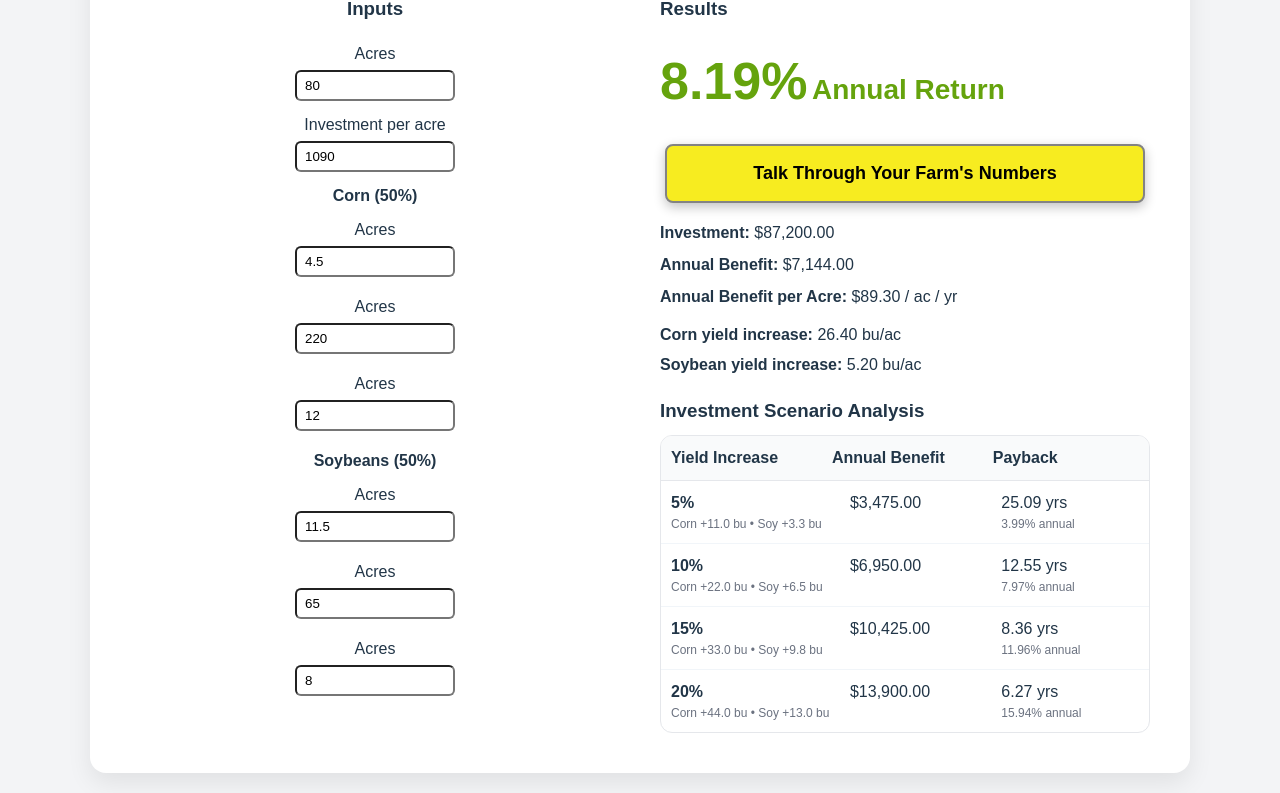
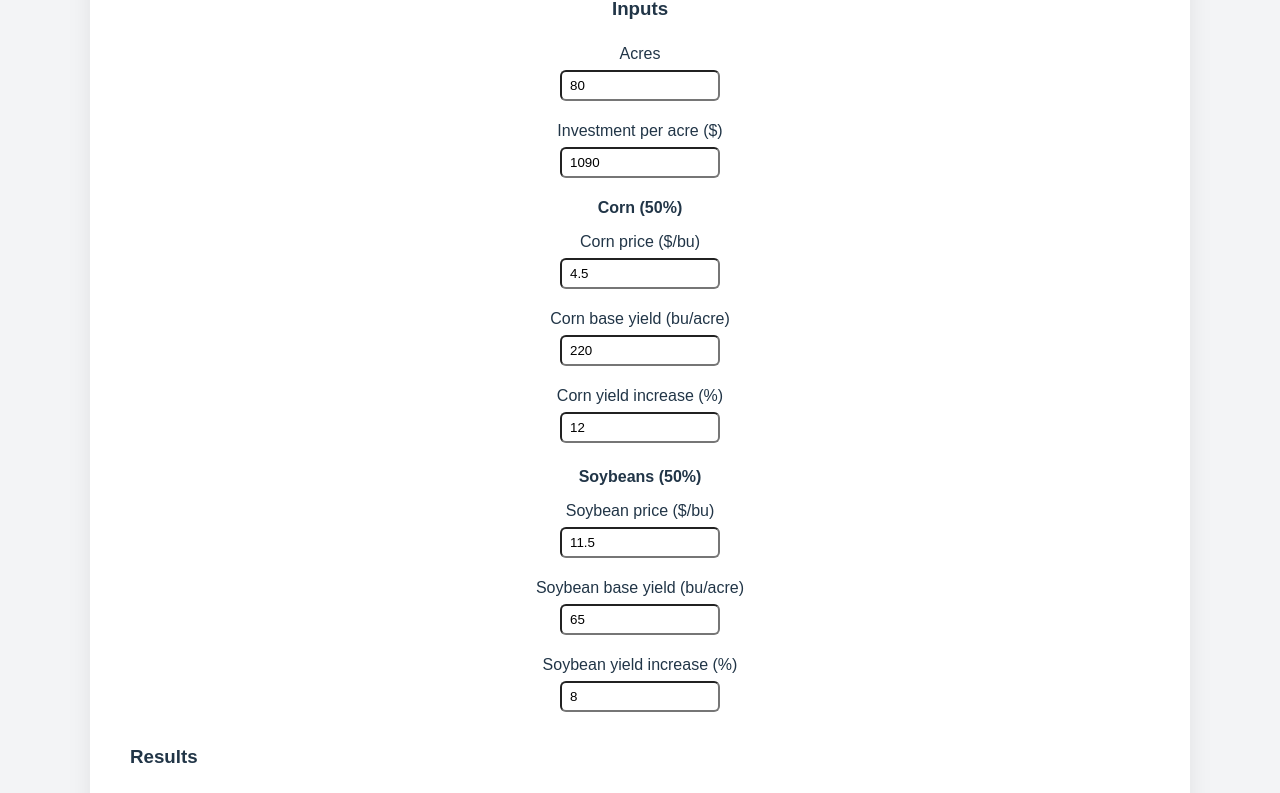
Before and after one commit to bstrutzz/tile-roi, a React (Vite) app: page / in a window 1280 px wide. Shown: the part 451-1244 px from the top of the page. Built offline with nearby package versions, Linux system fonts and the light colour scheme.

Commit message:
latest layout update

```diff
--- a/src/App.jsx
+++ b/src/App.jsx
@@ -153,44 +153,29 @@ export default function App() {
             boxShadow: "0 10px 25px rgba(0,0,0,0.08)",
           }}
         >
-          <div
-            className="layout-grid"
-            style={{
-              display: "grid",
-              gridTemplateColumns: "repeat(auto-fit, minmax(340px, 1fr))",
-              gap: 40,
-              alignItems: "start",
-            }}
-          >
           {/* Inputs column */}
           <div style={{ display: "flex", flexDirection: "column", alignItems: "center" }}>
             <h3>Inputs</h3>
 
-              <label style={{ display: "block", marginBottom: 4 }}>
-                Acres
-              </label>
+            <label style={{ display: "block", marginBottom: 4 }}>Acres</label>
             <input
               type="number"
               value={acres}
               onChange={(e) => setAcres(+e.target.value)}
-                style={{ width: "140px", padding: "6px 8px", marginBottom: 12, borderRadius: 6 }}
+              style={{ width: "140px", padding: "6px 8px", marginBottom: 18, borderRadius: 6 }}
             />
 
-              <label style={{ display: "block", marginBottom: 4 }}>
-                Investment per acre
-              </label>
+            <label style={{ display: "block", marginBottom: 4 }}>Investment per acre ($)</label>
             <input
               type="number"
               value={installCostPerAcre}
               onChange={(e) => setInstallCostPerAcre(+e.target.value)}
-                style={{ width: "140px", padding: "6px 8px", marginBottom: 12, borderRadius: 6 }}
+              style={{ width: "140px", padding: "6px 8px", marginBottom: 18, borderRadius: 6 }}
             />
 
             <div style={{ fontWeight: 800, marginBottom: 10 }}>Corn (50%)</div>
 
-              <label style={{ display: "block", marginBottom: 4 }}>
-                Acres
-              </label>
+            <label style={{ display: "block", marginBottom: 4 }}>Corn price ($/bu)</label>
             <input
               type="number"
               step="0.01"
@@ -199,9 +184,7 @@ export default function App() {
               style={{ width: "140px", padding: "6px 8px", marginBottom: 18, borderRadius: 6 }}
             />
 
-              <label style={{ display: "block", marginBottom: 4 }}>
-                Acres
-              </label>
+            <label style={{ display: "block", marginBottom: 4 }}>Corn base yield (bu/acre)</label>
             <input
               type="number"
               value={cornYield}
@@ -209,22 +192,18 @@ export default function App() {
               style={{ width: "140px", padding: "6px 8px", marginBottom: 18, borderRadius: 6 }}
             />
 
-              <label style={{ display: "block", marginBottom: 4 }}>
-                Acres
-              </label>
+            <label style={{ display: "block", marginBottom: 4 }}>Corn yield increase (%)</label>
             <input
               type="number"
               step="0.1"
               value={cornYieldBumpPct}
               onChange={(e) => setCornYieldBumpPct(+e.target.value)}
-                style={{ width: "140px", padding: "6px 8px", marginBottom: 18, borderRadius: 6 }}
+              style={{ width: "140px", padding: "6px 8px", marginBottom: 22, borderRadius: 6 }}
             />
 
             <div style={{ fontWeight: 800, marginBottom: 10 }}>Soybeans (50%)</div>
 
-              <label style={{ display: "block", marginBottom: 4 }}>
-                Acres
-              </label>
+            <label style={{ display: "block", marginBottom: 4 }}>Soybean price ($/bu)</label>
             <input
               type="number"
               step="0.01"
@@ -233,9 +212,7 @@ export default function App() {
               style={{ width: "140px", padding: "6px 8px", marginBottom: 18, borderRadius: 6 }}
             />
 
-              <label style={{ display: "block", marginBottom: 4 }}>
-                Acres
-              </label>
+            <label style={{ display: "block", marginBottom: 4 }}>Soybean base yield (bu/acre)</label>
             <input
               type="number"
               value={soyYield}
@@ -243,15 +220,13 @@ export default function App() {
               style={{ width: "140px", padding: "6px 8px", marginBottom: 18, borderRadius: 6 }}
             />
 
-              <label style={{ display: "block", marginBottom: 4 }}>
-                Acres
-              </label>
+            <label style={{ display: "block", marginBottom: 4 }}>Soybean yield increase (%)</label>
             <input
               type="number"
               step="0.1"
               value={soyYieldBumpPct}
               onChange={(e) => setSoyYieldBumpPct(+e.target.value)}
-                style={{ width: "140px", padding: "6px 8px", marginBottom: 18, borderRadius: 6 }}
+              style={{ width: "140px", padding: "6px 8px", marginBottom: 12, borderRadius: 6 }}
             />
           </div>
 
@@ -259,7 +234,7 @@ export default function App() {
           <div>
             <h3>Results</h3>
 
-              {/* Payback */}
+            {/* Annual Return */}
             <div
               style={{
                 fontWeight: 900,
@@ -269,13 +244,9 @@ export default function App() {
               }}
             >
               <span style={{ fontSize: 52 }}>
-                  {Number.isFinite(annualROI)
-                    ? `${annualROI.toFixed(2)}%`
-                    : "—"}
+                {Number.isFinite(annualROI) ? `${annualROI.toFixed(2)}%` : "—"}
               </span>{" "}
-                <span style={{ fontSize: 28 }}>
-                  Annual Return
-                </span>
+              <span style={{ fontSize: 28 }}>Annual Return</span>
             </div>
 
             {/* CTA + summary */}
@@ -365,20 +336,19 @@ export default function App() {
                       borderBottom: idx === sensitivity.length - 1 ? "none" : "1px solid #f1f5f9",
                     }}
                   >
-                      {/* Yield Increase column */}
                     <div>
                       <div style={{ fontWeight: 800 }}>{row.pct}%</div>
                       <div style={{ fontSize: 12, color: "#6b7280" }}>
-                          Corn +{row.cornBump.toFixed(1)} bu • Soy +{row.soyBump.toFixed(1)} bu
+                        Corn {row.cornBump.toFixed(1)} bu · Soy {row.soyBump.toFixed(1)} bu
                       </div>
                     </div>
 
-                      {/* Annual Benefit column */}
-                      <div>${money(row.benefit)}</div>
+                    <div>{"$" + money(row.benefit)}</div>
 
-                      {/* Payback + Annual Return column */}
                     <div>
-                        <div>{Number.isFinite(row.payback) ? `${row.payback.toFixed(2)} yrs` : "—"}</div>
+                      <div>
+                        {Number.isFinite(row.payback) ? `${row.payback.toFixed(2)} yrs` : "—"}
+                      </div>
                       <div style={{ fontSize: 12, color: "#6b7280" }}>
                         {Number.isFinite(row.roi) ? `${row.roi.toFixed(2)}% annual` : "—"}
                       </div>
@@ -392,8 +362,7 @@ export default function App() {
       </div>
 
       <div style={{ marginTop: 18, fontSize: 12, color: "#6b7280" }}>
-          Note: Payback ignores discounting. This version assumes a fixed 50/50 corn/soy rotation.
-        </div>
+        Note: This version assumes a fixed 50/50 corn/soybean rotation.
       </div>
     </div>
   );
```
Lines whose indentation alone changed are shown as unchanged.
